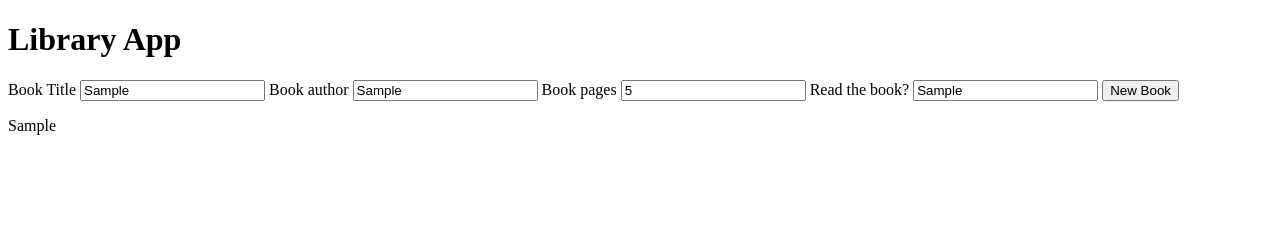
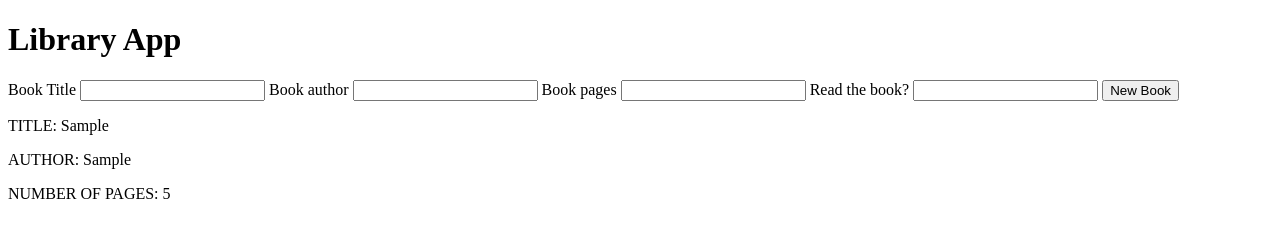
Before and after one commit to pmugasa/library, a plain HTML site: page index.html in a window 1280 px wide. Both pictures are taken after typing "Sample", "Sample", "5", "Sample" into the empty fields and a click on the button "New Book". Drawn offline with Linux system fonts and the light colour scheme.

Commit message:
added the display of books but there is still a bug which duplicates the books already in the array

```diff
--- a/index.html
+++ b/index.html
@@ -4,11 +4,12 @@
     <meta charset="UTF-8" />
     <meta http-equiv="X-UA-Compatible" content="IE=edge" />
     <meta name="viewport" content="width=device-width, initial-scale=1.0" />
+    <script defer src="index.js"></script>
     <title>Document</title>
   </head>
   <body>
     <h1>Library App</h1>
-    <form id="form">
+    <form id="my-form">
       <label for="title">Book Title</label>
       <input type="text" name="title" id="title" />
 
@@ -24,7 +25,5 @@
       <button type="submit" id="btn">New Book</button>
     </form>
     <div id="div"></div>
-
-    <script src="index.js"></script>
   </body>
 </html>
--- a/index.js
+++ b/index.js
@@ -1,7 +1,7 @@
 //array storing the books created
 let myLibrary = [];
-
-//book constructor
+const div = document.getElementById("div");
+// make a book constructor
 function Book(title, author, pages, state) {
   this.title = title;
   this.author = author;
@@ -11,32 +11,51 @@ function Book(title, author, pages, state) {
     return `${title}, by ${author}, has ${pages} pages.  ${state}`;
   };
 }
-
-//function that adds books to the library
-
-function addBookToLibrary() {
-  // getting book information
+function getUserInputs() {
+  // get the values from the user
   const title = document.getElementById("title").value;
   const author = document.getElementById("author").value;
   const pages = document.getElementById("pages").value;
   const state = document.getElementById("state").value;
 
-  //creating a book
-  const book = new Book(title, author, pages, state);
-  myLibrary.push(book);
+  return new Book(title, author, pages, state);
+}
+// use the values to make the book
+function addToLibrary() {
+  const newBk = getUserInputs();
+  myLibrary.push(newBk);
+}
+// store the book in an array
+// when a button is clicked and the form is submited loop through the array and show the books
+const form = document.getElementById("my-form");
+form.addEventListener("submit", handleSubmit);
 
-  myLibrary.forEach((book) => {
-    const para = document.createElement("p");
-    para.textContent = book.title;
-    const div = document.getElementById("div");
-    div.appendChild(para);
-  });
+function handleSubmit(e) {
+  e.preventDefault();
+  addToLibrary();
+  displayBook();
+  form.reset();
 }
 
-//handling form on submit
-const btn = document
-  .getElementById("btn")
-  .addEventListener("click", (event) => {
-    event.preventDefault();
-    addBookToLibrary();
-  });
+// display books
+function displayBook() {
+  if (myLibrary.length > 0) {
+    myLibrary.forEach((book) => {
+      const para = document.createElement("p");
+      const para2 = document.createElement("p");
+      const para3 = document.createElement("p");
+      para.textContent = "TITLE:" + " " + book.title;
+      para2.textContent = "AUTHOR:" + " " + book.author;
+      para3.textContent = "NUMBER OF PAGES:" + " " + book.pages;
+
+      div.appendChild(para);
+      div.appendChild(para2);
+      div.appendChild(para3);
+    });
+  }
+}
+
+//if the array has a book when a user clicks this remove the divs and readd them again
+//check if the array has any book
+//if does remove paragraphs
+//if it doesn't go ahead and create them
```
